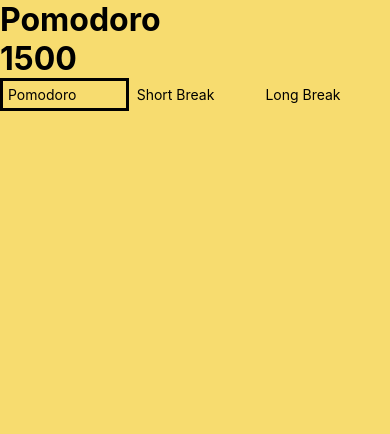
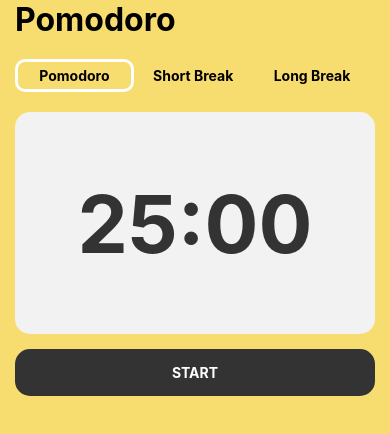
Before and after one commit to Majomon/Pomodoro, a React Native app: screen / in a window 390 px wide. Shown: the top 434 px of the page. Built offline with nearby package versions, Linux system fonts and the light colour scheme.

Commit message:
tiempo con segundos agregados

```diff
--- a/App.js
+++ b/App.js
@@ -1,20 +1,48 @@
-import { Platform, SafeAreaView, StyleSheet, Text, View } from 'react-native';
-import {useState} from "react"
-import Header from './src/components/Header';
+import {
+  Platform,
+  SafeAreaView,
+  StyleSheet,
+  Text,
+  TouchableOpacity,
+  View,
+} from "react-native";
+import { useState } from "react";
+import Header from "./src/components/Header";
+import Timer from "./src/components/Timer";
+import {Audio} from "expo-av"
 
-const colors=["#F7DC6F","#A2D9CE","#D7BDE2"]
+const colors = ["#F7DC6F", "#A2D9CE", "#D7BDE2"];
 
 export default function App() {
-  const [isWorking,setIsWorking]= useState(false)
-  const [time,setTime]= useState(25*60)
-  const [currentTime,setCurrentTime]= useState("Pomo"|"Short"|"Break")
+  const [isWorking, setIsWorking] = useState(false);
+  const [time, setTime] = useState(25 * 60);
+  const [currentTime, setCurrentTime] = useState("Pomo" | "Short" | "Break");
+  const [isActive, setIsActive] = useState(false);
 
+  const handleStartStop=()=>{
+    setIsActive(!isActive)
+  }
   return (
-    <SafeAreaView style={[styles.container,{backgroundColor:colors[currentTime]}]}>
-      <View style={{paddingTop:Platform.OS==="android" && 30}}>
+    <SafeAreaView
+      style={[styles.container, { backgroundColor: colors[currentTime] }]}
+    >
+      <View
+        style={{
+          flex: 1,
+          paddingHorizontal: 15,
+          paddingTop: Platform.OS === "android" && 30,
+        }}
+      >
         <Text style={styles.text}>Pomodoro</Text>
-        <Text style={styles.text}>{time}</Text>
-        <Header setTime={setTime} currentTime={currentTime} setCurrentTime={setCurrentTime}/>
+        <Header
+          setTime={setTime}
+          currentTime={currentTime}
+          setCurrentTime={setCurrentTime}
+        />
+        <Timer time={time} />
+        <TouchableOpacity onPress={handleStartStop} style={styles.button}>
+          <Text style={{color:"white", fontWeight:"bold"}}>{isActive ? "STOP" : "START"}</Text>
+        </TouchableOpacity>
       </View>
     </SafeAreaView>
   );
@@ -26,6 +54,13 @@
   },
   text: {
     fontSize: 32,
-    fontWeight: "bold"
+    fontWeight: "bold",
+  },
+  button:{
+    alignItems:"center",
+    backgroundColor:"#333333",
+    padding:15,
+    marginTop:15,
+    borderRadius:15
   }
 });
--- a/package.json
+++ b/package.json
@@ -10,6 +10,7 @@
   },
   "dependencies": {
     "expo": "~49.0.5",
+    "expo-av": "~13.4.1",
     "expo-status-bar": "~1.6.0",
     "react": "18.2.0",
     "react-native": "0.72.3"
--- a/src/components/Header.jsx
+++ b/src/components/Header.jsx
@@ -20,7 +20,7 @@
             currentTime !== index && { borderColor: "transparent" },
           ]}
         >
-          <Text>{item}</Text>
+          <Text style={{fontWeight:"bold"}}>{item}</Text>
         </TouchableOpacity>
       ))}
     </View>
@@ -32,7 +32,11 @@
 const styles = StyleSheet.create({
   itemStyle: {
     width: "33%",
+    alignItems:"center",
     borderWidth: 3,
     padding: 5,
+    borderRadius:10,
+    borderColor:"white",
+    marginVertical:20
   },
 });
--- /dev/null
+++ b/src/components/Timer.jsx
@@ -0,0 +1,28 @@
+import { View,Text,StyleSheet } from "react-native"
+
+function Timer({time}) {
+    const formattedTime=`${Math.floor(time/60).toString().padStart(2,"0")}:${(time%60).toString().padStart(2,"0")}`
+  return (
+    <View style={styles.container}>
+        <Text style={styles.time}>{formattedTime}</Text>
+    </View>
+  )
+}
+
+export default Timer
+
+const styles=StyleSheet.create({
+    container:{
+        flex:.3,
+        justifyContent:"center",
+        backgroundColor:"#F2F2F2",
+        padding:15,
+        borderRadius:15
+    },
+    time:{
+        fontSize:80,
+        fontWeight:"bold",
+        textAlign:"center",
+        color:"#333333"
+    }
+})
```
Also changed, not shown: 2 other files (tests, documents, lock files or other folders).
